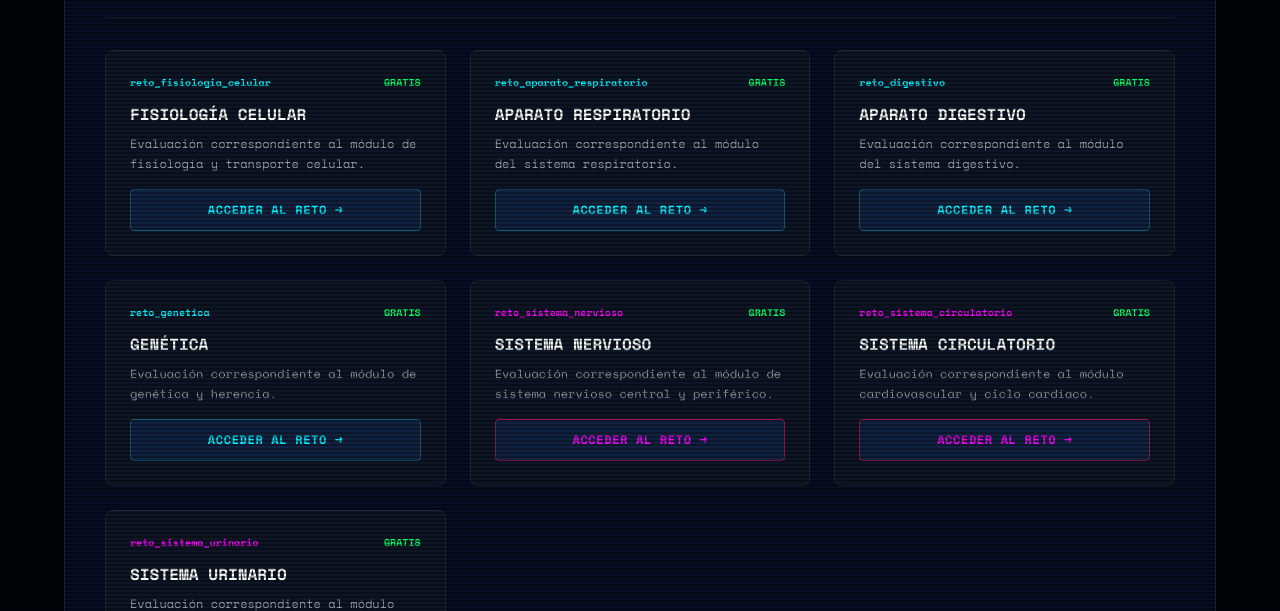
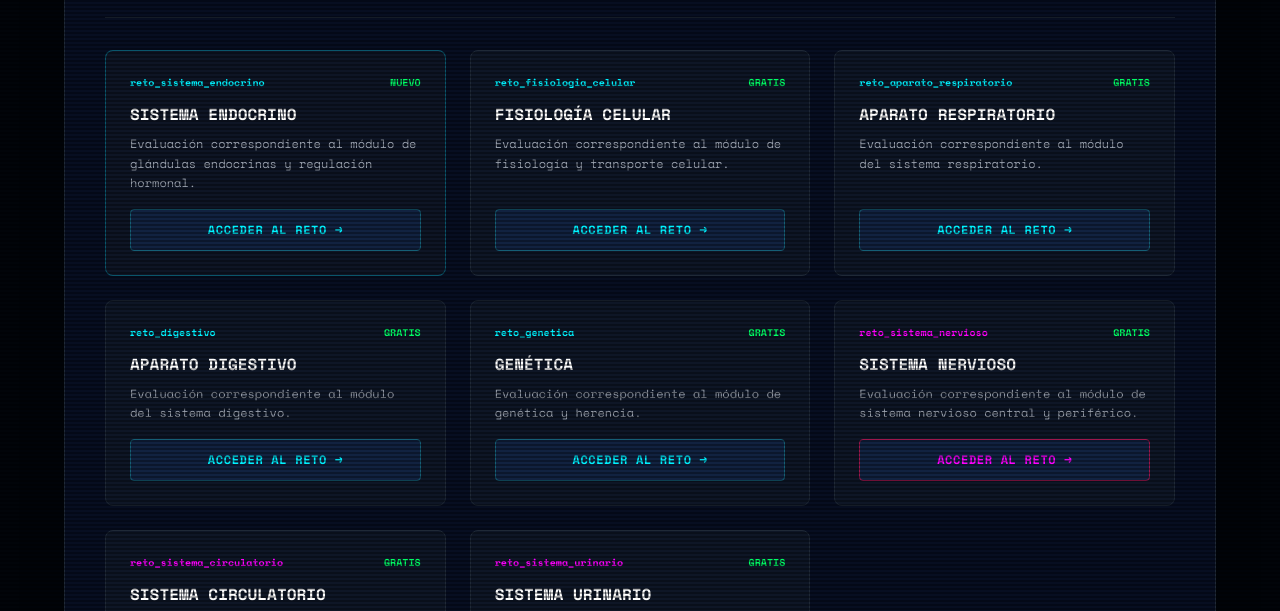
Before and after one commit to lvcxzxx1-prog/krebs-plataforma, a plain HTML site: page Retos_Semanales/index.html in a window 1280 px wide. Shown: the part 162-773 px from the top of the page. Drawn offline with nearby package versions, Linux system fonts and the light colour scheme.

Commit message:
Add files via upload

```diff
--- a/Retos_Semanales/index.html
+++ b/Retos_Semanales/index.html
@@ -39,8 +39,18 @@
             </div>
         </header>
 
-        <!-- TARJETAS DE RETOS ENLAZADAS A LAS 7 SUBCARPETAS EXACTAS -->
+        <!-- TARJETAS DE RETOS ENLAZADAS -->
         <div class="grid grid-cols-1 md:grid-cols-2 lg:grid-cols-3 gap-6">
+
+            <!-- RETO: SISTEMA ENDOCRINO (NUEVO) -->
+            <div class="challenge-card p-6 rounded-lg flex flex-col justify-between space-y-4 border-cyan-500/40">
+                <div>
+                    <div class="flex justify-between items-center mb-3"><span class="text-[10px] text-[var(--cyan)] font-bold">reto_sistema_endocrino</span><span class="text-[10px] text-[var(--success)] font-bold">NUEVO</span></div>
+                    <h3 class="text-base font-bold text-white uppercase mb-2">Sistema Endocrino</h3>
+                    <p class="text-xs text-gray-400 leading-relaxed">Evaluación correspondiente al módulo de glándulas endocrinas y regulación hormonal.</p>
+                </div>
+                <a href="reto_sistema_endocrino/index.html" onmouseenter="sfx.hover()" onclick="sfx.click()" class="block w-full py-3 bg-[#112240] hover:bg-[var(--cyan)] hover:text-black border border-cyan-800 text-[var(--cyan)] font-bold text-xs uppercase tracking-wider rounded text-center transition-colors">Acceder al Reto →</a>
+            </div>
 
             <div class="challenge-card p-6 rounded-lg flex flex-col justify-between space-y-4">
                 <div>
```
